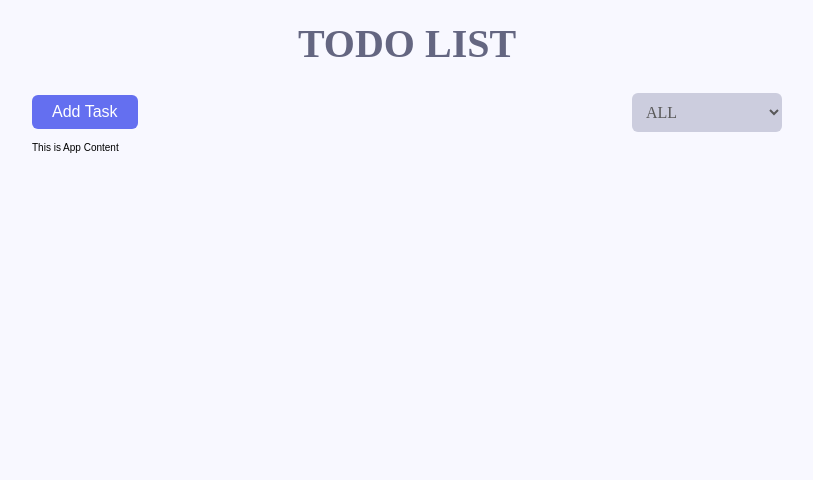
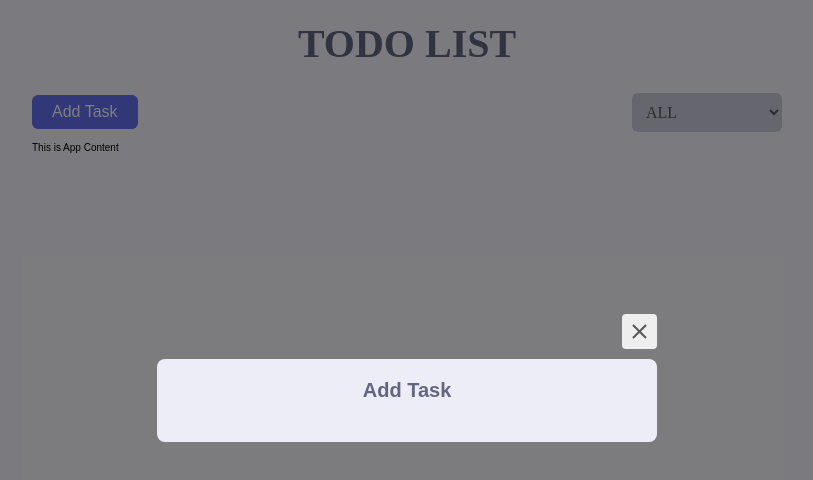
Before and after one commit to debbyuzuegbu/todo-app, a React (Create React App) app: page / in a window 1280 px wide. Shown: the top 480 px of the page, without its empty margins (233-1046 px from the left). Built offline with nearby package versions, Linux system fonts and the light colour scheme.

Commit message:
creating a form modal

```diff
--- a/src/Component/AppHeader.jsx
+++ b/src/Component/AppHeader.jsx
@@ -1,6 +1,7 @@
 import React from 'react';
 import Button, { SelectButton } from './Button';
 import styles from '../styles/modules/app.module.scss';
+import TodoModal from './TodoModal';
 
 function AppHeader() {
   return (
@@ -11,6 +12,7 @@
         <option value="incomplete">Incomplete</option>
         <option value="complete">Complete</option>
       </SelectButton>
+      <TodoModal />
     </div>
   );
 }
--- /dev/null
+++ b/src/Component/TodoModal.jsx
@@ -0,0 +1,20 @@
+import React from 'react';
+import { MdOutlineClose } from 'react-icons/md';
+import styles from '../styles/modules/modal.module.scss';
+
+function TodoModal() {
+  return (
+    <div className={styles.wrapper}>
+      <div className={styles.container}>
+        <div className={styles.closeButton}>
+          <MdOutlineClose />
+        </div>
+        <form>
+          <h1 className={styles.formTitle}>Add Task</h1>
+        </form>
+      </div>
+    </div>
+  );
+}
+
+export default TodoModal;
```
